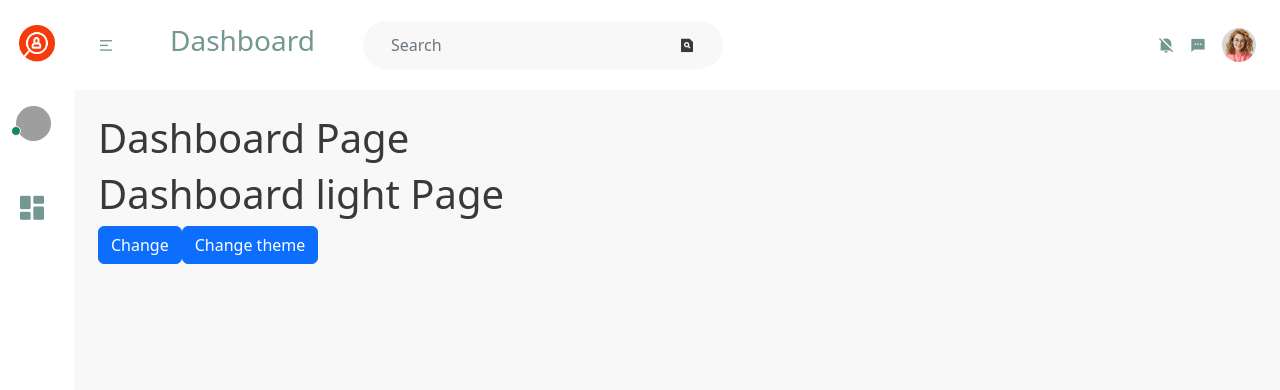
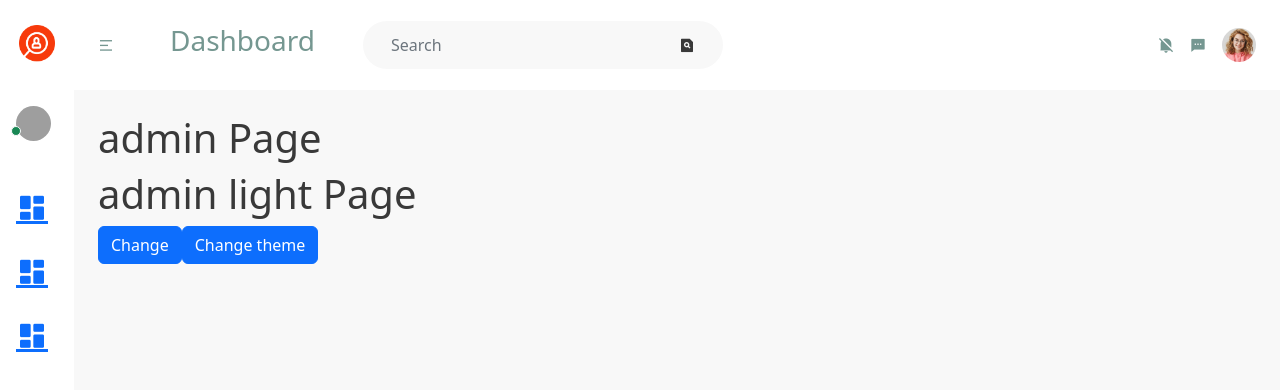
Before and after one commit to sdtHossain/jobick-admin-dashboard, a Vue app: page /admin/light in a window 1280 px wide. Shown: the top 390 px of the page. Built offline with nearby package versions, Linux system fonts and the light colour scheme; grey boxes are pictures that could not be loaded.

Commit message:
fixec sidebar menu issue

```diff
--- a/src/data.json
+++ b/src/data.json
@@ -7,16 +7,37 @@
     "dashboard": {
       "label": "dashboard",
       "icon": "ri-dashboard-fill",
+      "route": "/dashboard",
       "submenu": {
         "light": {
           "label": "dashboard light",
-          "route": "admin/light"
+          "route": "/dashboard/light"
         },
         "dark": {
           "label": "dashboard dark",
-          "route": "dashboard/dark"
+          "route": "/dashboard/dark"
         }
       }
+    },
+    "product": {
+      "label": "Product",
+      "icon": "ri-dashboard-fill",
+      "route": "/product",
+      "submenu": {
+        "light": {
+          "label": "product light",
+          "route": "/product/light"
+        },
+        "dark": {
+          "label": "product dark",
+          "route": "/product/dark"
+        }
+      }
+    },
+    "post": {
+      "label": "Post",
+      "icon": "ri-dashboard-fill",
+      "route": "/post"
     }
   }
 }
--- a/src/router/index.js
+++ b/src/router/index.js
@@ -1,6 +1,6 @@
 import { createRouter, createWebHistory } from "vue-router";
-import AdminView from "@/views/AdminView.vue";
-import DashboardLightView from "@/views/DashboardLightView.vue";
+import MenuView from "@/views/MenuView.vue";
+import SubMenuView from "@/views/SubMenuView.vue";
 
 const router = createRouter({
   history: createWebHistory(import.meta.env.BASE_URL),
@@ -8,17 +8,17 @@ const router = createRouter({
     {
       path: "/",
       redirect: {
-        name: "Admin",
+        name: "Menu",
       },
     },
     {
-      path: "/admin",
-      name: "Admin",
-      component: AdminView,
+      path: "/:menu",
+      name: "Menu",
+      component: MenuView,
       children: [
         {
-          path: "light",
-          component: DashboardLightView,
+          path: ":submenu",
+          component: SubMenuView,
         },
       ],
     },
--- a/src/views/DashboardLightView.vue
+++ /dev/null
@@ -1,7 +0,0 @@
-<script setup></script>
-
-<template>
-  <main>
-    <h1>Dashboard light Page</h1>
-  </main>
-</template>
--- a/src/views/AdminView.vue
+++ b/src/views/MenuView.vue
@@ -2,7 +2,7 @@
 
 <template>
   <main>
-    <h1>Dashboard Page</h1>
+    <h1>{{ $route.params.menu }} Page</h1>
 
     <RouterView />
   </main>
--- /dev/null
+++ b/src/views/SubMenuView.vue
@@ -0,0 +1,7 @@
+<script setup></script>
+
+<template>
+  <main>
+    <h1>{{ $route.params.menu }} {{ $route.params.submenu }} Page</h1>
+  </main>
+</template>
--- a/src/views/components/SideBar.vue
+++ b/src/views/components/SideBar.vue
@@ -59,7 +59,8 @@ const { dashbordCollapsed, isVerticalHeader, theme, themeType } = storeToRefs(
 
     <!-- accordion -->
     <div class="accordion" id="accordionExample">
-      <div
+      <router-link
+        :to="menu.route"
         v-for="menu in sourceData.menu"
         :key="menu"
         class="item d-flex dropdown py-2"
@@ -117,7 +118,7 @@ const { dashbordCollapsed, isVerticalHeader, theme, themeType } = storeToRefs(
             </div>
           </div>
         </div>
-      </div>
+      </router-link>
       <!-- <div class="item">
         <h6>Contact</h6>
       </div>
```
